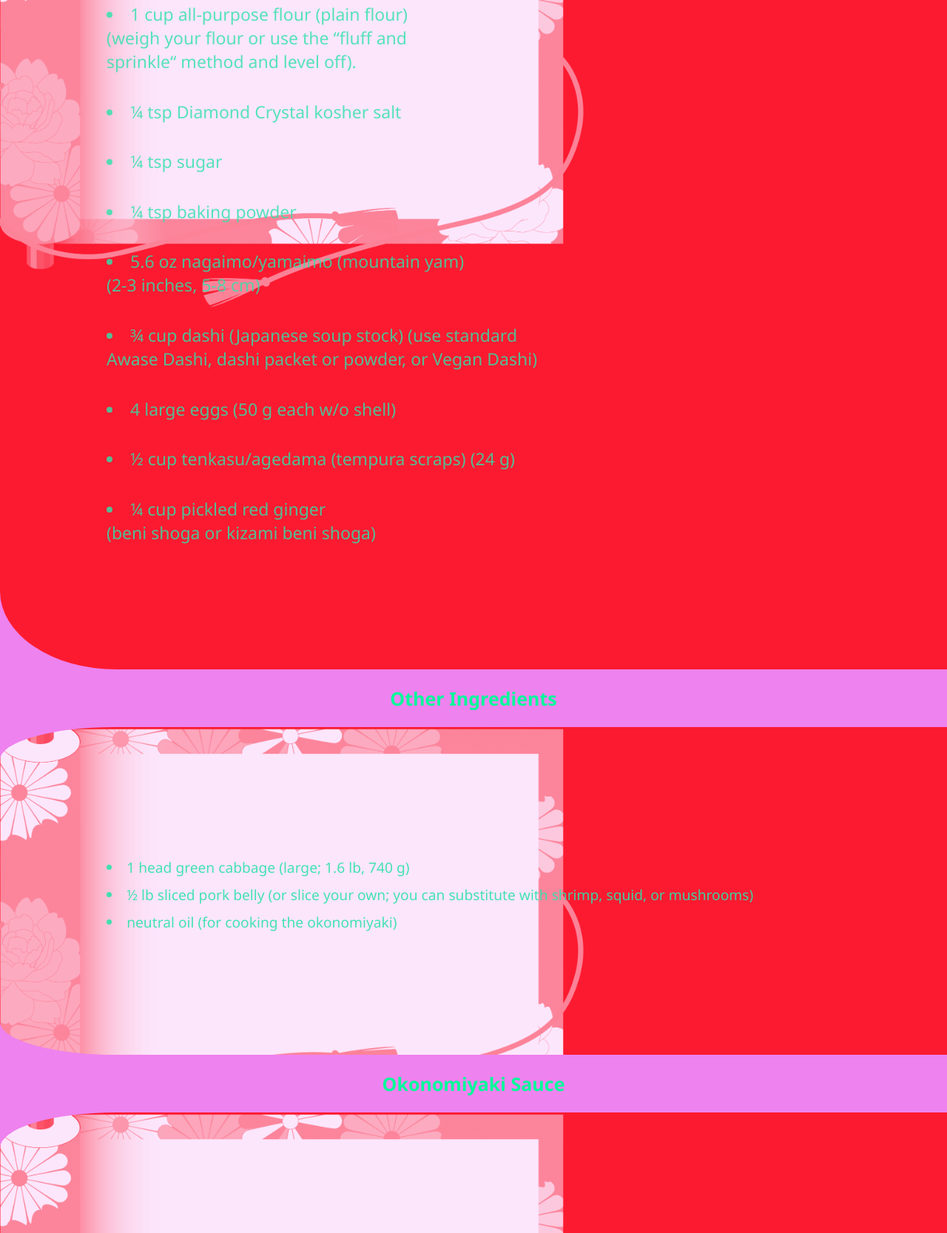
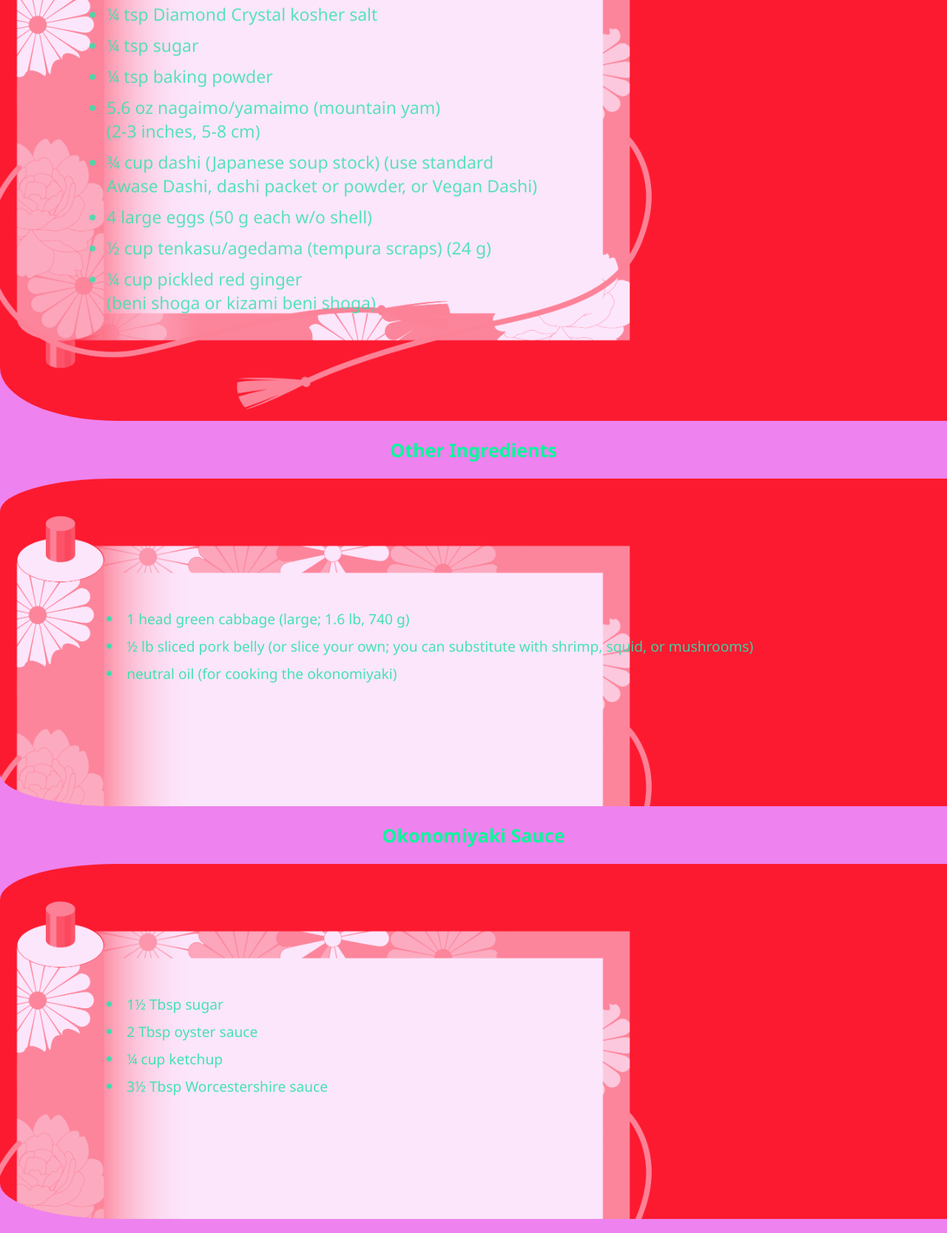
Before and after one commit to Kingmelondj/odin-recipes, a plain HTML site: page recipes/okonomiyaki.html in a window 1280 px wide. Shown: the part 1522-3189 px from the top of the page at 74% size. Drawn offline with Linux system fonts and the light colour scheme.

Commit message:
committing to save for a backup

```diff
--- a/okonomiyaki.css
+++ b/okonomiyaki.css
@@ -28,6 +28,7 @@ body{
   background-position: center;
   background-size:cover;
   }
+
 
 
 
@@ -100,14 +101,15 @@ img{
 
 /*This is what makes the scroll-img and background
   look the way it's supposed to. Opacity changes the color to be transparent*/
-.box1, .box2, .box3, .box4{
+.box1{
+  margin-top: -10;
   background: red;
   padding: 9rem;
   background-image: url(../odin-recipes/recipe-images/recipe-img.jpg);
   background-repeat: no-repeat;
   opacity: 0.8 ;
-  background-size: 1240px;
-  background-position: -6.7cm -3.65cm;
+  background-size: 1350px;
+  background-position: -6.7cm -1.65cm;
   width:100%;
   background-blend-mode:luminosity;
   background-image: relative;
@@ -117,7 +119,57 @@ img{
   position: static;
 }
 
-
+.box2{
+  margin-top: -10;
+  background: red;
+  padding: 9rem;
+  background-image: url(../odin-recipes/recipe-images/recipe-img.jpg);
+  background-repeat: no-repeat;
+  opacity: 0.8 ;
+  background-size: 1350px;
+  background-position: -6.7cm -1.65cm;
+  width:100%;
+  background-blend-mode:luminosity;
+  background-image: relative;
+  padding-top: -15px;
+  padding-bottom: -15px;
+  border-radius: 10%;
+  position: static;
+}
+.box3{
+  margin-top: -10;
+  background: red;
+  padding: 9rem;
+  background-image: url(../odin-recipes/recipe-images/recipe-img.jpg);
+  background-repeat: no-repeat;
+  opacity: 0.8 ;
+  background-size: 1350px;
+  background-position: -6.7cm -1.65cm;
+  width:100%;
+  background-blend-mode:luminosity;
+  background-image: relative;
+  padding-top: -15px;
+  padding-bottom: -15px;
+  border-radius: 10%;
+  position: static;
+}
+.box4{
+  margin-top: -10;
+  background: red;
+  padding: 9rem;
+  background-image: url(../odin-recipes/recipe-images/recipe-img.jpg);
+  background-repeat: no-repeat;
+  opacity: 0.8 ;
+  background-size: 1350px;
+  background-position: -6.7cm -1.65cm;
+  width:100%;
+  background-blend-mode:luminosity;
+  background-image: relative;
+  padding-top: -15px;
+  padding-bottom: -15px;
+  border-radius: 10%;
+  position: static;
+}
 
 .box5{
   background: red;
@@ -148,7 +200,9 @@ li,ul{
 }
 /*<!--l1 = li "list 1"-->*/
 .l1{
-  padding-top: 0%;
-  padding-bottom: 2%;
-  list-style-position: inside;
+  margin:0;
+  padding:0;
+  text-align: center;
+  position: absolute;
+  top: 1265px;
 }
--- a/recipes/okonomiyaki.html
+++ b/recipes/okonomiyaki.html
@@ -48,18 +48,18 @@
               (weigh your flour or use the “fluff and<br>
               sprinkle“ method and level off).
           </li>
-          <li class="l1">¼ tsp Diamond Crystal kosher salt</li>
-          <li class="l1">¼ tsp sugar</li>
-          <li class="l1">¼ tsp baking powder</li>
-          <li class="l1">5.6 oz nagaimo/yamaimo (mountain yam)<br>
+          <li>¼ tsp Diamond Crystal kosher salt</li>
+          <li>¼ tsp sugar</li>
+          <li>¼ tsp baking powder</li>
+          <li>5.6 oz nagaimo/yamaimo (mountain yam)<br>
               (2-3 inches, 5-8 cm)
           </li>
-          <li class="l1">¾ cup dashi (Japanese soup stock) (use standard<br>
+          <li>¾ cup dashi (Japanese soup stock) (use standard<br>
               Awase Dashi, dashi packet or powder, or Vegan Dashi)
-          </li class="l1">
-          <li class="l1">4 large eggs (50 g each w/o shell)</li>
-          <li class="l1">½ cup tenkasu/agedama (tempura scraps) (24 g)</li>
-          <li class="l1">¼ cup pickled red ginger<br>
+          </li>
+          <li>4 large eggs (50 g each w/o shell)</li>
+          <li>½ cup tenkasu/agedama (tempura scraps) (24 g)</li>
+          <li>¼ cup pickled red ginger<br>
               (beni shoga or kizami beni shoga)
           </li>
    </div>
```
